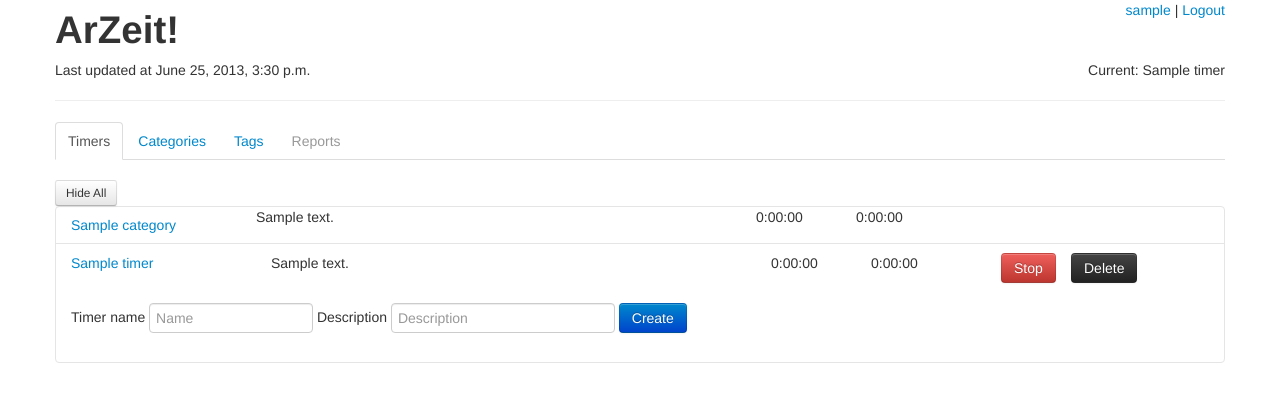
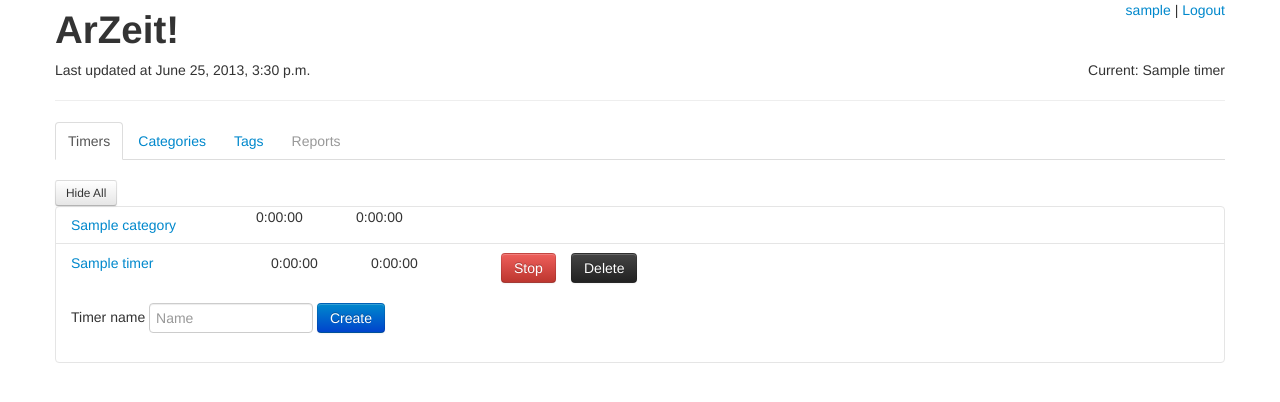
Before and after one commit to peap/djarzeit, a Django app: page /timers/ in a window 1280 px wide. Shown: the top 402 px of the page. Run offline with Django 3.2, Linux system fonts and the light colour scheme; a user stored in the database is signed in; tables that the repository leaves empty hold one stand-in row (values such as "Sample post"); some libraries are stand-ins or nearby versions.

Commit message:
removing timer description field

```diff
--- a/djarzeit/templates/timers/listing.html
+++ b/djarzeit/templates/timers/listing.html
@@ -8,9 +8,6 @@
                    href="#accordion_category_{{ cat.id }}">
                     {{ cat.name }}
                 </a>
-            </div>
-            <div class="span5">
-                {{ cat.description }}
             </div>
             <div class="span1">
                 {{ cat.last_week|format_timedelta }}
@@ -35,9 +32,6 @@
                 <div class="row">
                     <div class="span2">
                         <a href="{% url 'timer' id=timer.id %}">{{ timer.name }}</a>
-                    </div>
-                    <div class="span5">
-                        {{ timer.description }}
                     </div>
                     <div class="span1">
                         {{ timer.last_week|format_timedelta }}
@@ -87,10 +81,6 @@
                                    class="accessibility">Timer name</label>
                             <input type="text" name="timer_name" id="timer_name_{{ cat.id }}"
                                    class="input input-medium" placeholder="Name" required>
-                            <label for="timer_desc_{{ cat.id }}" aria-hidden="true"
-                                   class="accessibility">Description</label>
-                            <input type="text" name="timer_desc" id="timer_desc_{{ cat.id }}"
-                                   class="input input-large" placeholder="Description">
                             <button type="submit" class="btn btn-primary" id="new_timer_btn">
                                 Create
                             </button>
--- a/timers/models.py
+++ b/timers/models.py
@@ -14,13 +14,6 @@ class Timer(models.Model):
     name = models.CharField(
         verbose_name='Name',
         max_length=100,
-    )
-
-    description = models.CharField(
-        verbose_name='Description',
-        max_length=1000,
-        blank=True,
-        null=True,
     )
 
     active = models.BooleanField(
--- a/timers/views.py
+++ b/timers/views.py
@@ -31,7 +31,6 @@ def timers(request):
 def new_timer(request):
     category_id = request.POST.get('category_id')
     name = request.POST.get('timer_name')
-    desc = request.POST.get('timer_desc')
     if not category_id:
         messages.error(request, 'Please choose a category for this new timer.')
         return redirect('timers')
@@ -43,7 +42,6 @@ def new_timer(request):
     timer = Timer()
     timer.category = category
     timer.name = name
-    timer.description = desc
     timer.full_clean()
     timer.save()
     messages.success(request, 'Created a new timer.')
```
Also changed, not shown: timers/migrations/0002_auto__del_field_timer_description.py (added).
